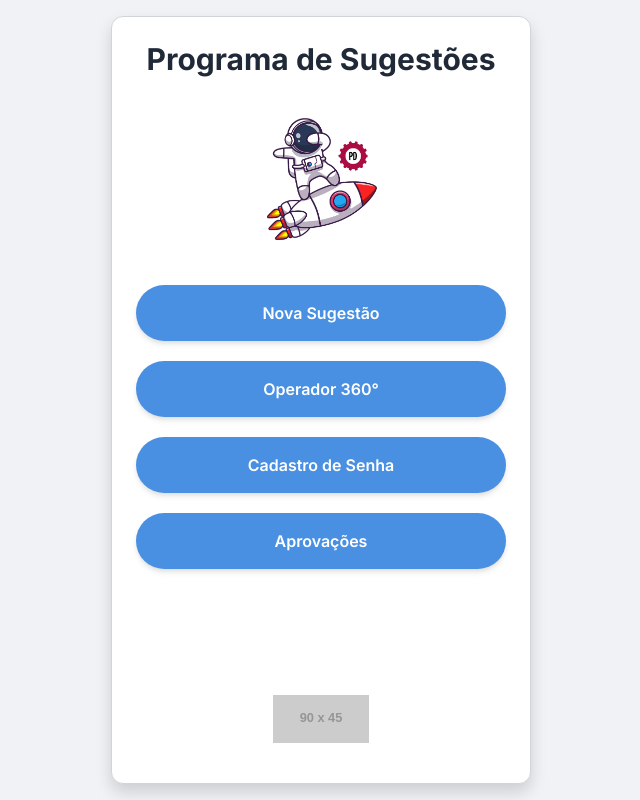
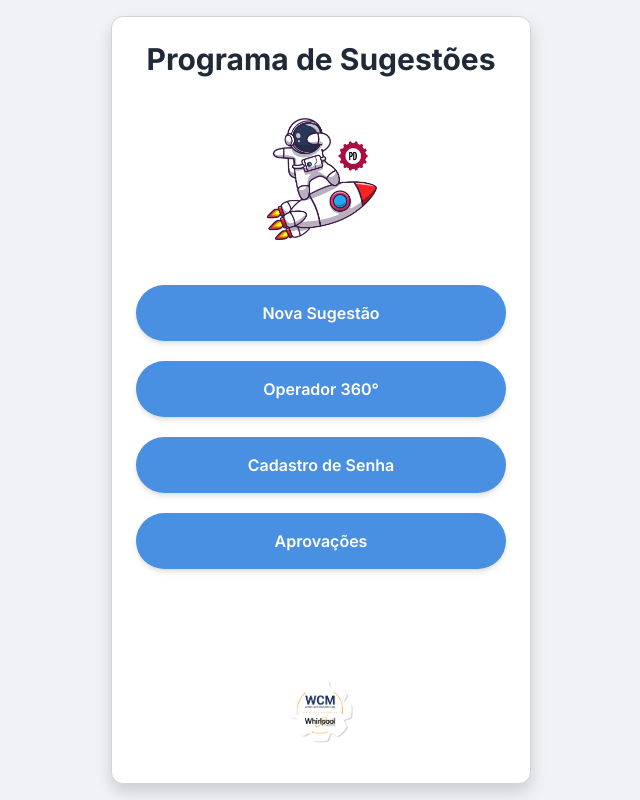
Before and after one commit to higorbritowh/programa-de-sugestoes, a plain HTML site: page index.html in a window 1280 px wide. Shown: the whole page, without its empty margins (319-959 px from the left). Drawn offline with nearby package versions, Linux system fonts and the light colour scheme; placeholder pictures from the web are drawn by us.

Commit message:
Update index.html

```diff
--- a/index.html
+++ b/index.html
@@ -53,7 +53,6 @@
             box-shadow: 0 0 0 3px rgba(74, 144, 226, 0.5);
         }
 
-        /* Animação da Logo */
         @keyframes floatAnimation {
             0%, 100% {
                 transform: translateY(0px);
@@ -99,10 +98,10 @@
         <div class="flex-grow"></div>
 
         <footer class="flex justify-center items-center pt-8 pb-4">
-            <img src="https://placehold.co/90x45/E2E8F0/4A5568?text=WCM"
+            <img src="https://github.com/higorbritowh/programa-de-sugestoes/blob/main/WCM%20Gear.png?raw=true"
                  alt="Logo WCM"
-                 class="h-12 object-contain"
-                 onerror="this.onerror=null; this.src='https://placehold.co/90x45/FFFFFF/CC0000?text=WCM+Error'; this.alt='Logo WCM Alternativa'">
+                 class="h-16 object-contain"
+                 onerror="this.onerror=null; this.src='https://placehold.co/90x45/E2E8F0/4A5568?text=WCM'; this.alt='Logo WCM Alternativa'">
         </footer>
     </div>
 
```
